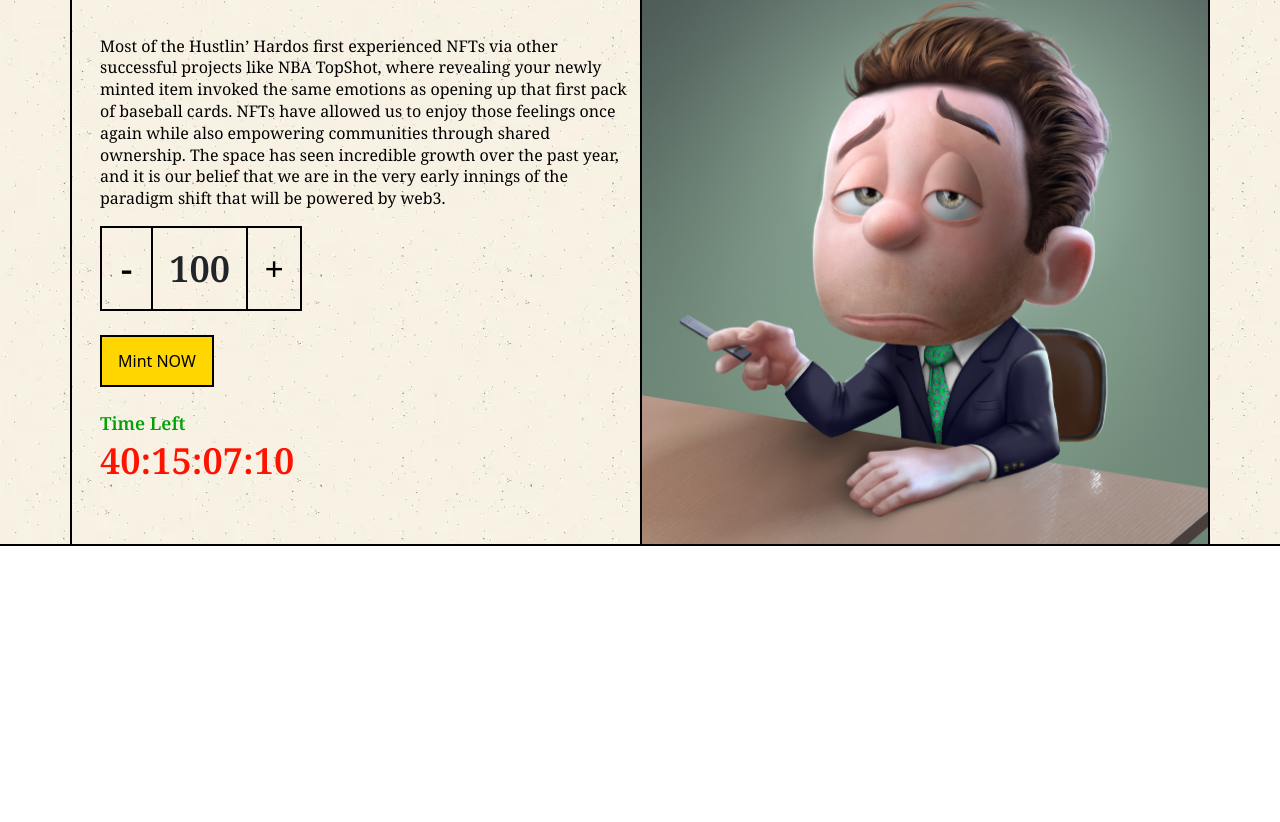
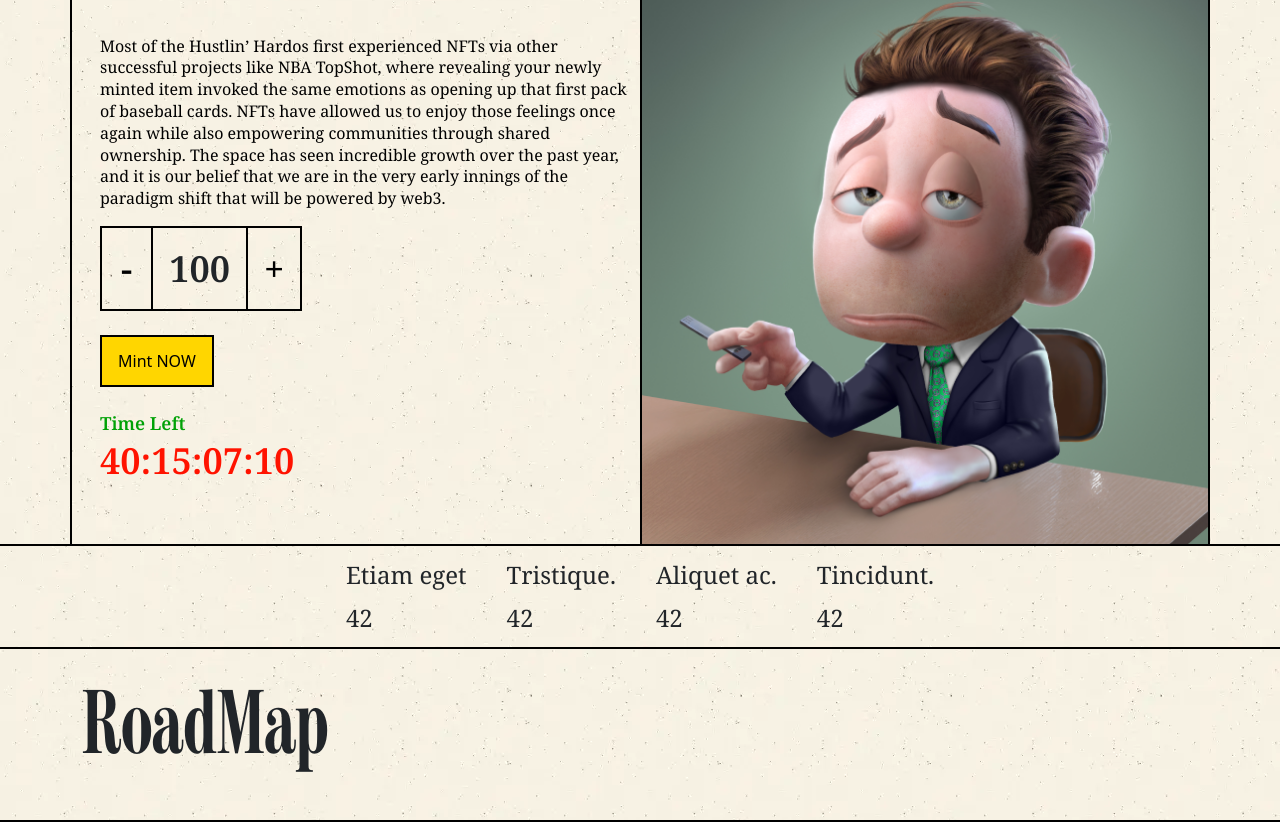
Before and after one commit to vishnududi-511/Hustlin-Hardos, a plain HTML site: page index.html in a window 1280 px wide. Shown: the part 2303-3125 px from the top of the page. Before the commit the page ends 2849 px from the top, so only its background shows below. Drawn offline with nearby package versions, Linux system fonts and the light colour scheme; a web font is replaced by a local one.

Commit message:
section-6 completed now going to create timeline

```diff
--- a/assets/css/style.css
+++ b/assets/css/style.css
@@ -357,6 +357,28 @@
     width: 30%;
 }
 
+/* ----------------section-6------------------------------ */
+.text-box6 {
+    padding: 0 20px;
+}
+
+.sec-6-font1 {
+    font-family: Noto Serif;
+    font-size: 24px;
+    font-weight: 400;
+    line-height: 26.57px;
+    text-align: left;
+    text-wrap: nowrap;
+}
+
+.sec-6-font2 {
+    font-family: Noto Serif;
+    font-size: 36px;
+    font-weight: 600;
+    line-height: 39.85px;
+    text-align: left;
+}
+
 @media (min-width:1400px) {
     .heading_main {
         font-family: var(--ff-ModernoFBComp);
--- a/index.html
+++ b/index.html
@@ -348,6 +348,33 @@
         </div>
     </section>
     <!-- section-6 -->
+    <section>
+        <div class="container">
+            <div class="d-flex justify-content-md-center justify-content-between overflow-x-auto py-3">
+                <div class="text-box6">
+                    <p class="sec-6-font1">Etiam eget</p>
+                    <p class="m-0 sec-6-font1">42</p>
+                </div>
+                <div class="text-box6">
+                    <p class="sec-6-font1">Tristique.</p>
+                    <p class="m-0 sec-6-font1">42</p>
+                </div>
+                <div class="text-box6">
+                    <p class="sec-6-font1">Aliquet ac.</p>
+                    <p class="m-0 sec-6-font1">42</p>
+                </div>
+                <div class="text-box6">
+                    <p class="sec-6-font1">Tincidunt.</p>
+                    <p class="m-0 sec-6-font1">42</p>
+                </div>
+            </div>
+        </div>
+        <div class="heading6 border_bottom border_top">
+            <div class="container">
+                <h2 class="section_3_heading py-40">RoadMap</h2>
+            </div>
+        </div>
+    </section>
     <script src="https://cdnjs.cloudflare.com/ajax/libs/jquery/3.7.1/jquery.min.js"
         integrity="sha512-v2CJ7UaYy4JwqLDIrZUI/4hqeoQieOmAZNXBeQyjo21dadnwR+8ZaIJVT8EE2iyI61OV8e6M8PP2/4hpQINQ/g=="
         crossorigin="anonymous" referrerpolicy="no-referrer"></script>
```
